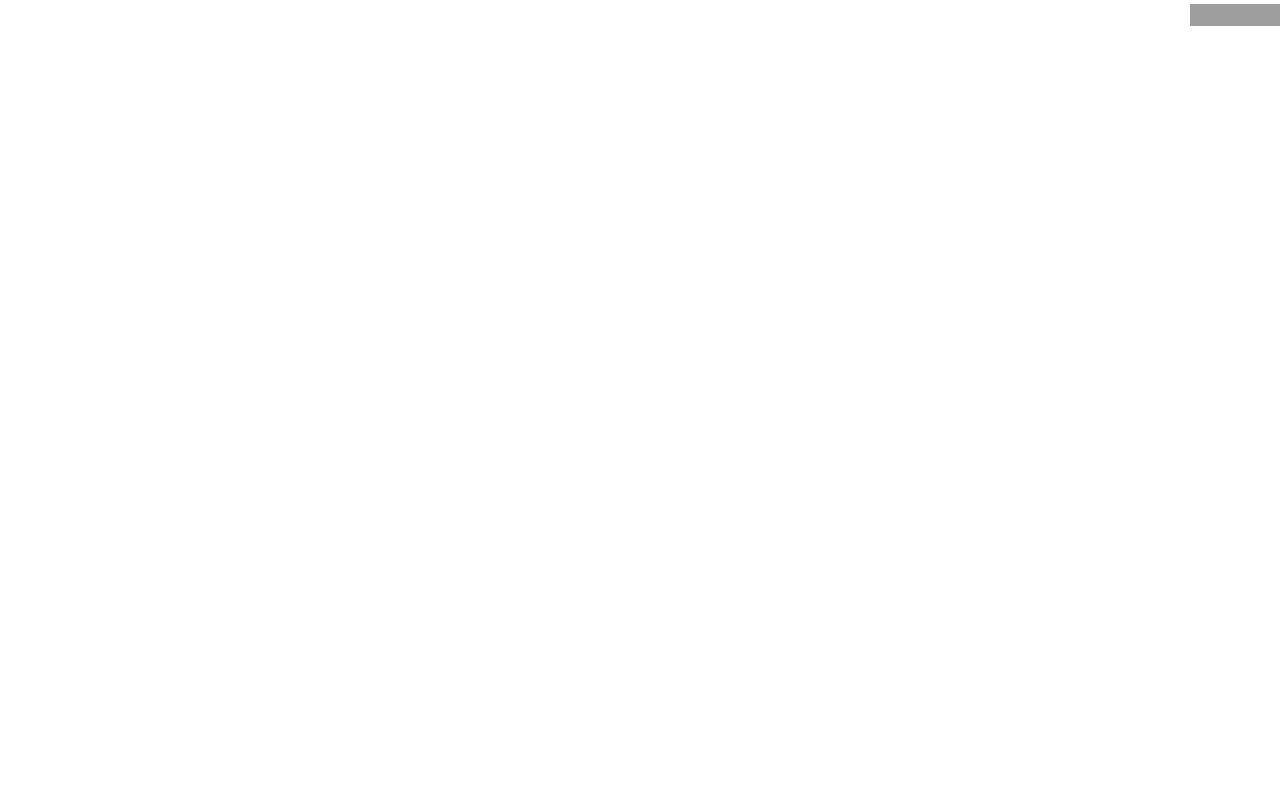
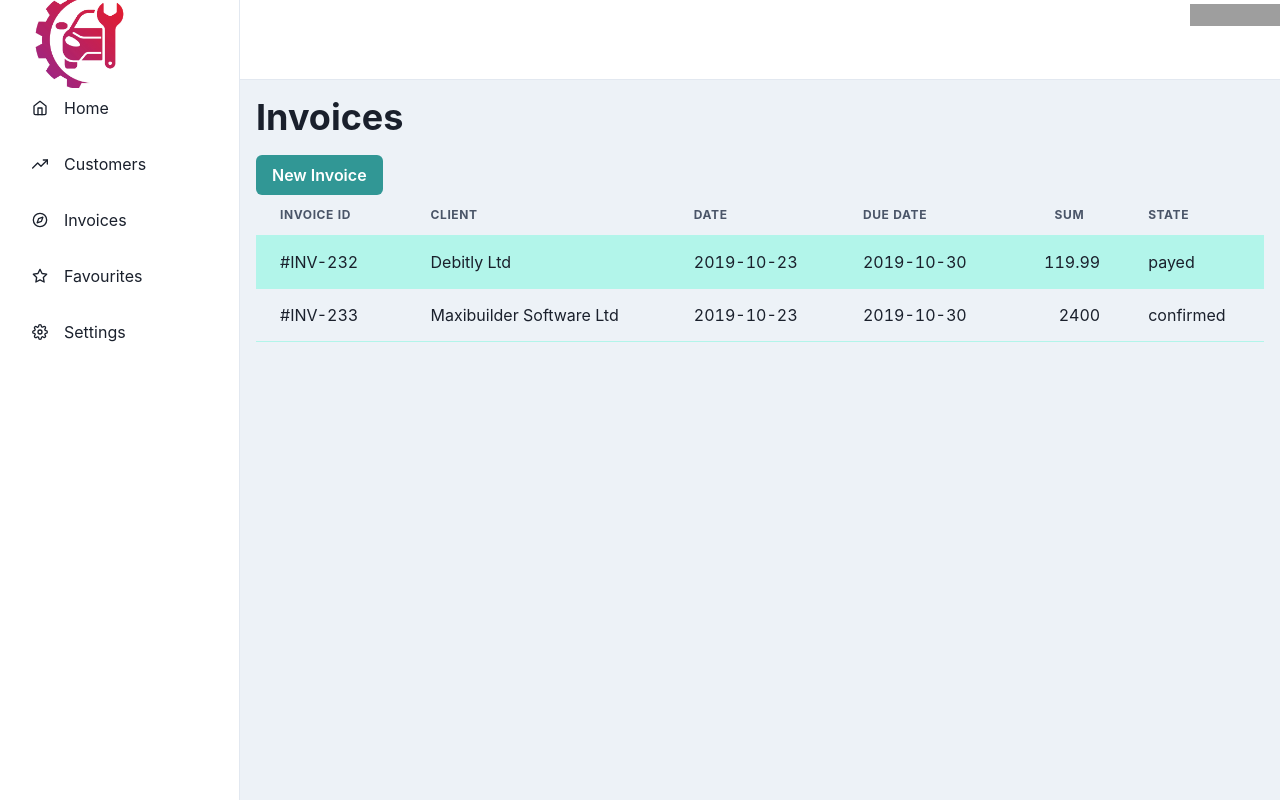
Before and after one commit to aarlin/auto-repair-invoice, a React (Vite) app: page /invoices in a window 1280 px wide. Before the commit this address had no page. Built offline with nearby package versions, Linux system fonts and the light colour scheme; grey boxes are pictures that could not be loaded.

Commit message:
add desc/asc table for invoices

```diff
--- a/package.json
+++ b/package.json
@@ -7,10 +7,12 @@
     "serve": "vite preview"
   },
   "dependencies": {
+    "@chakra-ui/icons": "^1.1.1",
     "@chakra-ui/react": "^1.7.2",
     "@emotion/react": "11",
     "@emotion/styled": "11",
     "@tauri-apps/api": "^1.0.0-beta.8",
+    "@types/react-table": "^7.7.8",
     "axios": "^0.24.0",
     "formik": "^2.2.9",
     "framer-motion": "4",
@@ -18,7 +20,8 @@
     "react-dom": "^17.0.0",
     "react-hook-form": "^7.20.5",
     "react-icons": "^4.3.1",
-    "react-router-dom": "^6.0.2"
+    "react-router-dom": "^6.0.2",
+    "react-table": "^7.7.0"
   },
   "devDependencies": {
     "@tauri-apps/cli": "^1.0.0-beta.10",
--- a/src/App.tsx
+++ b/src/App.tsx
@@ -12,6 +12,7 @@ import {
 } from "react-router-dom";
 import Invoices from './components/Invoices'
 import Settings from './components/Settings'
+import Customers from './components/Customers'
 
 
 function App() {
@@ -23,9 +24,9 @@ function App() {
         <Routes>
           <Route path="/" element={<SidebarWithHeader children={<VehicleIdentification />} />}>
           </Route>
-          <Route path="/trending" element={<SidebarWithHeader children={<Invoices />} />}>
+          <Route path="/customers" element={<SidebarWithHeader children={<Customers />} />}>
           </Route>
-          <Route path="/explore" element={<SidebarWithHeader children={<VehicleIdentification />} />}>
+          <Route path="/invoices" element={<SidebarWithHeader children={<Invoices />} />}>
           </Route>
           <Route path="/favorites" element={<SidebarWithHeader children={<VehicleIdentification />} />}>
           </Route>
--- /dev/null
+++ b/src/components/Customers.tsx
@@ -0,0 +1,37 @@
+import { Table, TableCaption, Thead, Tr, Th, Tbody, Td, Tfoot } from "@chakra-ui/table";
+import customers from '../data/customers';
+
+
+const Customers = () => {
+    return (
+        <Table variant='striped' colorScheme='teal'>
+            <TableCaption>
+
+            </TableCaption>
+            <Thead>
+                <Tr>
+                    <Th>Name</Th>
+                    <Th>Address</Th>
+                    <Th>City</Th>
+                    <Th>State</Th>
+                    <Th>Zip Code</Th>
+                    <Th>Phone Number</Th>
+                    <Th>Email</Th>
+                    <Th>Notes</Th>
+                    <Th>Labels</Th>
+                </Tr>
+            </Thead>
+            <Tbody>
+                {customers.map(customer => (
+                    <Tr>
+                    {Object.values(customer).map(value => (
+                        <Td>{value}</Td>
+                    ))}
+                    </Tr>
+                ))}
+            </Tbody>
+        </Table>
+    )
+}
+
+export default Customers;
--- /dev/null
+++ b/src/components/DataTable.tsx
@@ -0,0 +1,80 @@
+import * as React from "react";
+import {
+  Table,
+  Thead,
+  Tbody,
+  Tr,
+  Th,
+  Td,
+  chakra
+} from "@chakra-ui/react";
+import {
+  TriangleDownIcon,
+  TriangleUpIcon
+} from "@chakra-ui/icons";
+import { useTable, useSortBy, Column } from "react-table";
+
+export type DataTableProps<Data extends object> = {
+  data: Data[];
+  columns: Column<Data>[];
+};
+
+export function DataTable<Data extends object>({
+  data,
+  columns
+}: DataTableProps<Data>) {
+  const {
+    getTableProps,
+    getTableBodyProps,
+    headerGroups,
+    rows,
+    prepareRow
+  } = useTable({ columns, data }, useSortBy);
+
+  return (
+    <Table variant='striped' colorScheme='teal' {...getTableProps()}>
+      <Thead>
+        {headerGroups.map((headerGroup) => (
+          <Tr {...headerGroup.getHeaderGroupProps()}>
+            {headerGroup.headers.map((column) => (
+              <Th
+                {...column.getHeaderProps(
+                  column.getSortByToggleProps()
+                )}
+                isNumeric={column.isNumeric}
+              >
+                {column.render("Header")}
+                <chakra.span pl="4">
+                  {column.isSorted ? (
+                    column.isSortedDesc ? (
+                      <TriangleDownIcon aria-label="sorted descending" />
+                    ) : (
+                      <TriangleUpIcon aria-label="sorted ascending" />
+                    )
+                  ) : null}
+                </chakra.span>
+              </Th>
+            ))}
+          </Tr>
+        ))}
+      </Thead>
+      <Tbody {...getTableBodyProps()}>
+        {rows.map((row) => {
+          prepareRow(row);
+          return (
+            <Tr {...row.getRowProps()}>
+              {row.cells.map((cell) => (
+                <Td
+                  {...cell.getCellProps()}
+                  isNumeric={cell.column.isNumeric}
+                >
+                  {cell.render("Cell")}
+                </Td>
+              ))}
+            </Tr>
+          );
+        })}
+      </Tbody>
+    </Table>
+  );
+}
--- a/src/components/Invoices.tsx
+++ b/src/components/Invoices.tsx
@@ -1,40 +1,84 @@
-import { Table, Thead, Tr, Th, Tbody, Td, Tfoot } from "@chakra-ui/table";
+import * as React from "react";
+import { Button, ChakraProvider, Heading } from "@chakra-ui/react";
+import { Column } from "react-table";
+import { DataTable } from "./DataTable";
+
+type UnitConversion = {
+    invoiceId: string;
+    client: string;
+    date: string;
+    dueDate: string;
+    sum: number;
+    state: string;
+};
+
+const data: UnitConversion[] = [
+    {
+        invoiceId: "#INV-232",
+        client: "Debitly Ltd",
+        date: '2019-10-23',
+        dueDate: '2019-10-30',
+        sum: 119.99,
+        state: 'payed'
+    },
+    {
+        invoiceId: "#INV-233",
+        client: "Maxibuilder Software Ltd",
+        date: '2019-10-23',
+        dueDate: '2019-10-30',
+        sum: 2400.00,
+        state: 'confirmed'
+    },
+
+];
+
+// see https://github.com/DefinitelyTyped/DefinitelyTyped/tree/master/types/react-table
+// to configure react-table typings
+const columns: Column<UnitConversion>[] = [
+    {
+        Header: "Invoice Id",
+        accessor: "invoiceId"
+    },
+    {
+        Header: "Client",
+        accessor: "client"
+    },
+    {
+        Header: "Date",
+        accessor: "date",
+    },
+    {
+        Header: "Due Date",
+        accessor: "dueDate",
+    },
+    {
+        Header: "Sum",
+        accessor: "sum",
+        isNumeric: true
+    },
+    {
+        Header: "State",
+        accessor: "state",
+    }
+];
 
 const Invoices = () => {
+    const submitForm = () => {
+        console.log('submitForm');
+    }
     return (
-        <Table size='sm'>
-            <Thead>
-                <Tr>
-                    <Th>To convert</Th>
-                    <Th>into</Th>
-                    <Th isNumeric>multiply by</Th>
-                </Tr>
-            </Thead>
-            <Tbody>
-                <Tr>
-                    <Td>inches</Td>
-                    <Td>millimetres (mm)</Td>
-                    <Td isNumeric>25.4</Td>
-                </Tr>
-                <Tr>
-                    <Td>feet</Td>
-                    <Td>centimetres (cm)</Td>
-                    <Td isNumeric>30.48</Td>
-                </Tr>
-                <Tr>
-                    <Td>yards</Td>
-                    <Td>metres (m)</Td>
-                    <Td isNumeric>0.91444</Td>
-                </Tr>
-            </Tbody>
-            <Tfoot>
-                <Tr>
-                    <Th>To convert</Th>
-                    <Th>into</Th>
-                    <Th isNumeric>multiply by</Th>
-                </Tr>
-            </Tfoot>
-        </Table>
+        <>
+            <Heading>Invoices</Heading>
+            <Button
+                mt={4}
+                colorScheme='teal'
+                onClick={submitForm}
+                type='submit'
+            >
+                New Invoice
+            </Button>
+            <DataTable columns={columns} data={data}></DataTable>
+        </>
     )
 }
 
--- a/src/components/SidebarWithHeader.tsx
+++ b/src/components/SidebarWithHeader.tsx
@@ -37,8 +37,8 @@ interface LinkItemProps {
 }
 const LinkItems: Array<LinkItemProps> = [
   { name: 'Home', icon: FiHome, path: '/' },
-  { name: 'Customers', icon: FiTrendingUp, path: '/trending' },
-  { name: 'Invoices', icon: FiCompass, path: '/explore' },
+  { name: 'Customers', icon: FiTrendingUp, path: '/customers' },
+  { name: 'Invoices', icon: FiCompass, path: '/invoices' },
   { name: 'Favourites', icon: FiStar, path: '/favorites' },
   { name: 'Settings', icon: FiSettings, path: '/settings' },
 ];
--- /dev/null
+++ b/src/data/customers.ts
@@ -0,0 +1,37 @@
+const customers = [
+    {
+        "name": "1",
+        "address": "2",
+        "city": "3",
+        "state": "4",
+        "zip": "5",
+        "phoneNumber": "6",
+        "email": "7",
+        "notes": "8",
+        "labels": ["9", "10"]
+    },
+    {
+        "name": "A",
+        "address": "B",
+        "city": "C",
+        "state": "D",
+        "zip": "E",
+        "phoneNumber": "F",
+        "email": "G",
+        "notes": "H",
+        "labels": ["I", "J"]
+    },
+    {
+        "name": "A1",
+        "address": "B1",
+        "city": "C1",
+        "state": "D1",
+        "zip": "E1",
+        "phoneNumber": "F1",
+        "email": "G1",
+        "notes": "H1",
+        "labels": ["I1", "J1"]
+    }
+]
+
+export default customers;
```
Also changed, not shown: src/react-table-conig.d.ts (added, +58 -0 lines), 1 other file (tests, documents, lock files or other folders).
